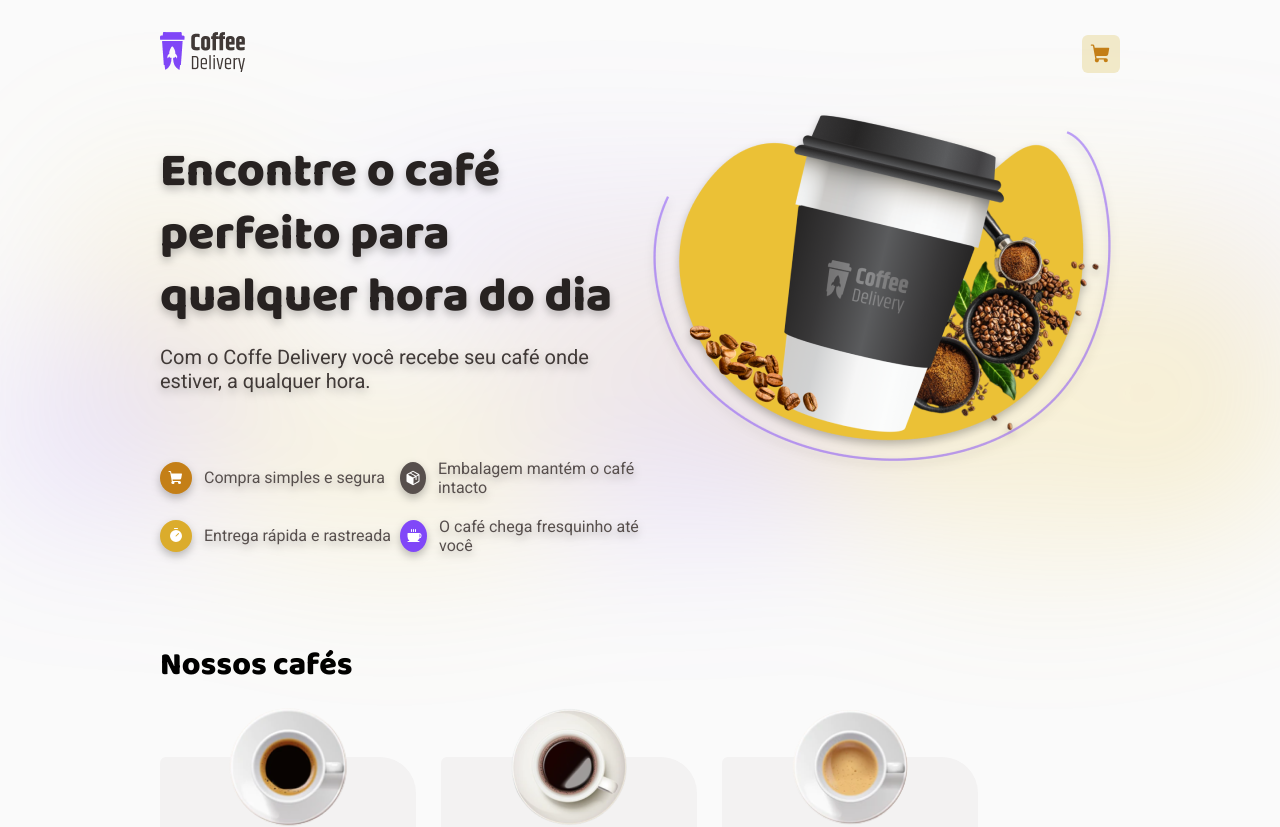
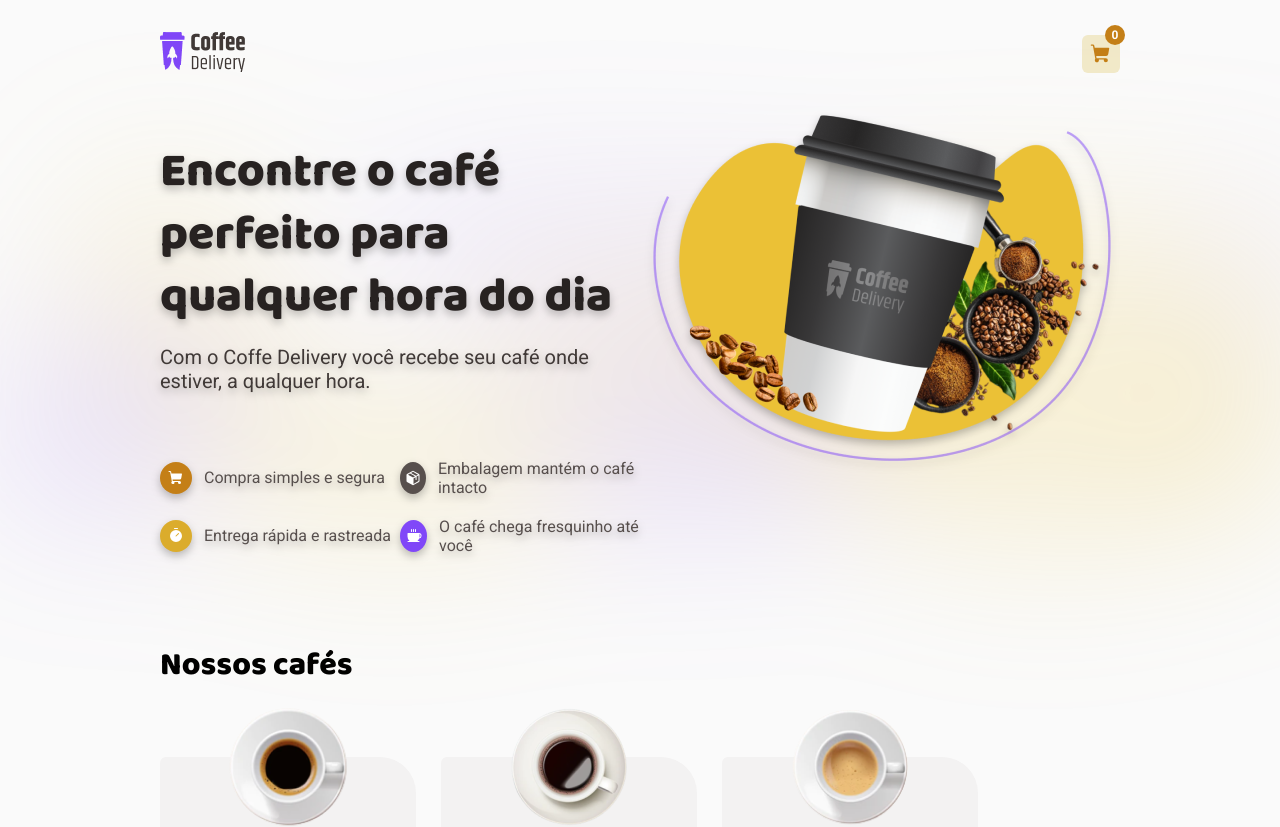
Before and after one commit to mbsegalla/coffee-delivery, a React (Vite) app: page / in a window 1280 px wide. Shown: the top 827 px of the page. Built offline with nearby package versions, Linux system fonts and the light colour scheme.

Commit message:
Criando informação sobre quantidade de items no carrinho em tela

```diff
--- a/src/components/Header/index.tsx
+++ b/src/components/Header/index.tsx
@@ -1,9 +1,13 @@
 import { ShoppingCart } from 'phosphor-react'
 import { Link } from 'react-router-dom'
 import logo from '../../assets/logo.png'
-import { Container, IconButton } from './styles'
+import { useCart } from '../../hooks/useCart'
+import { Container, IconButton, TotalItems } from './styles'
 
 const Header = () => {
+  const { cartState } = useCart()
+  const totalItems = cartState.cartItems.length
+
   return (
     <Container>
       <Link to="/">
@@ -13,6 +17,7 @@ const Header = () => {
         <IconButton title="Ir ao carrinho">
           <ShoppingCart size={22} weight="fill" />
         </IconButton>
+        <TotalItems>{totalItems}</TotalItems>
       </Link>
     </Container>
   )
--- a/src/components/Header/styles.ts
+++ b/src/components/Header/styles.ts
@@ -37,3 +37,20 @@ export const IconButton = styled.button`
     transition: ease-in-out 0.2s;
   }
 `
+
+export const TotalItems = styled.div`
+  position: absolute;
+  right: 10;
+  color: ${(props) => props.theme.white};
+  font-weight: 700;
+  font-size: 0.75rem;
+  background-color: ${(props) => props.theme['yellow-dark']};
+  width: 20px;
+  height: 20px;
+  border-radius: 50%;
+  display: flex;
+  align-items: center;
+  justify-content: center;
+  top: 25px;
+  right: 155px;
+`
```
